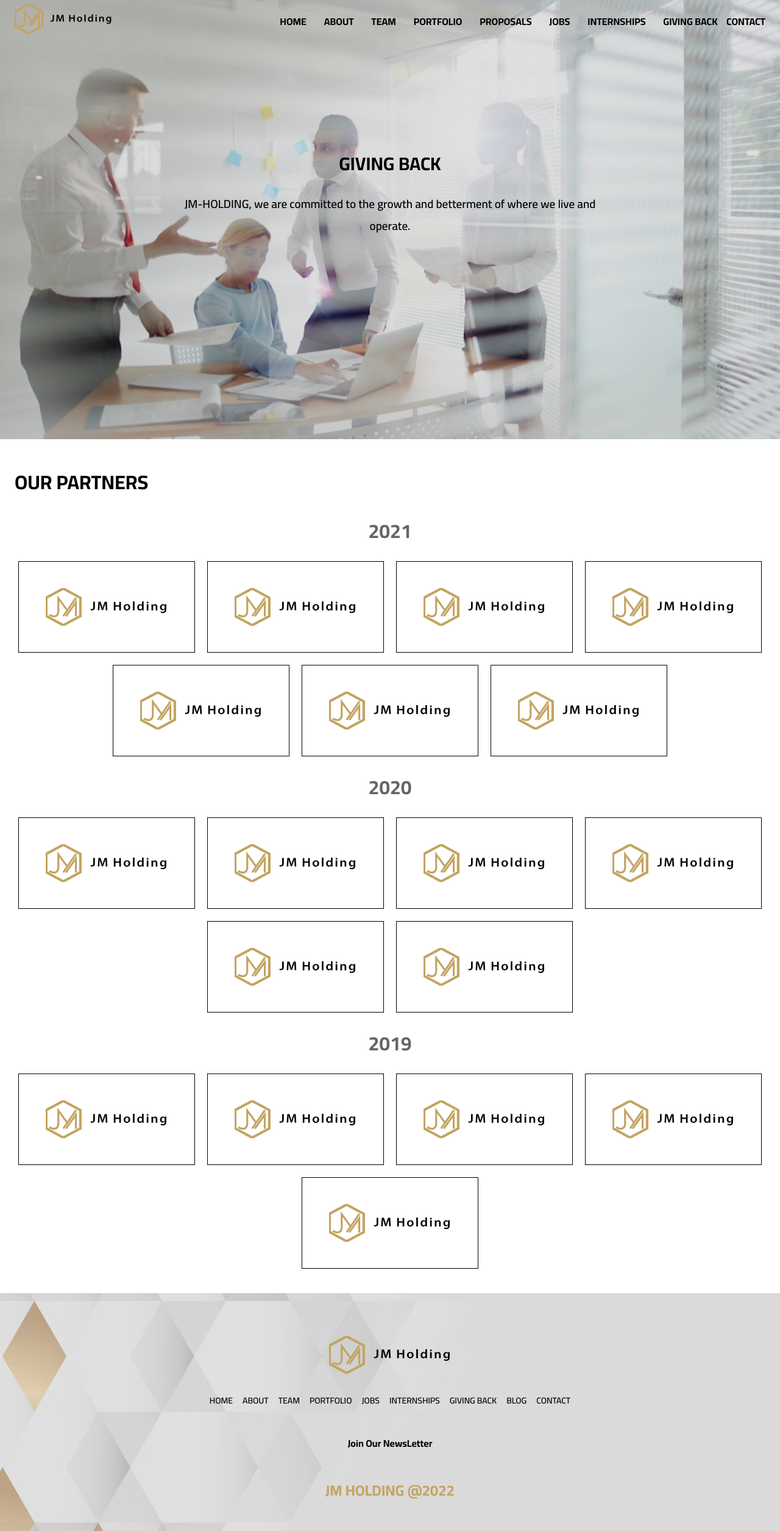
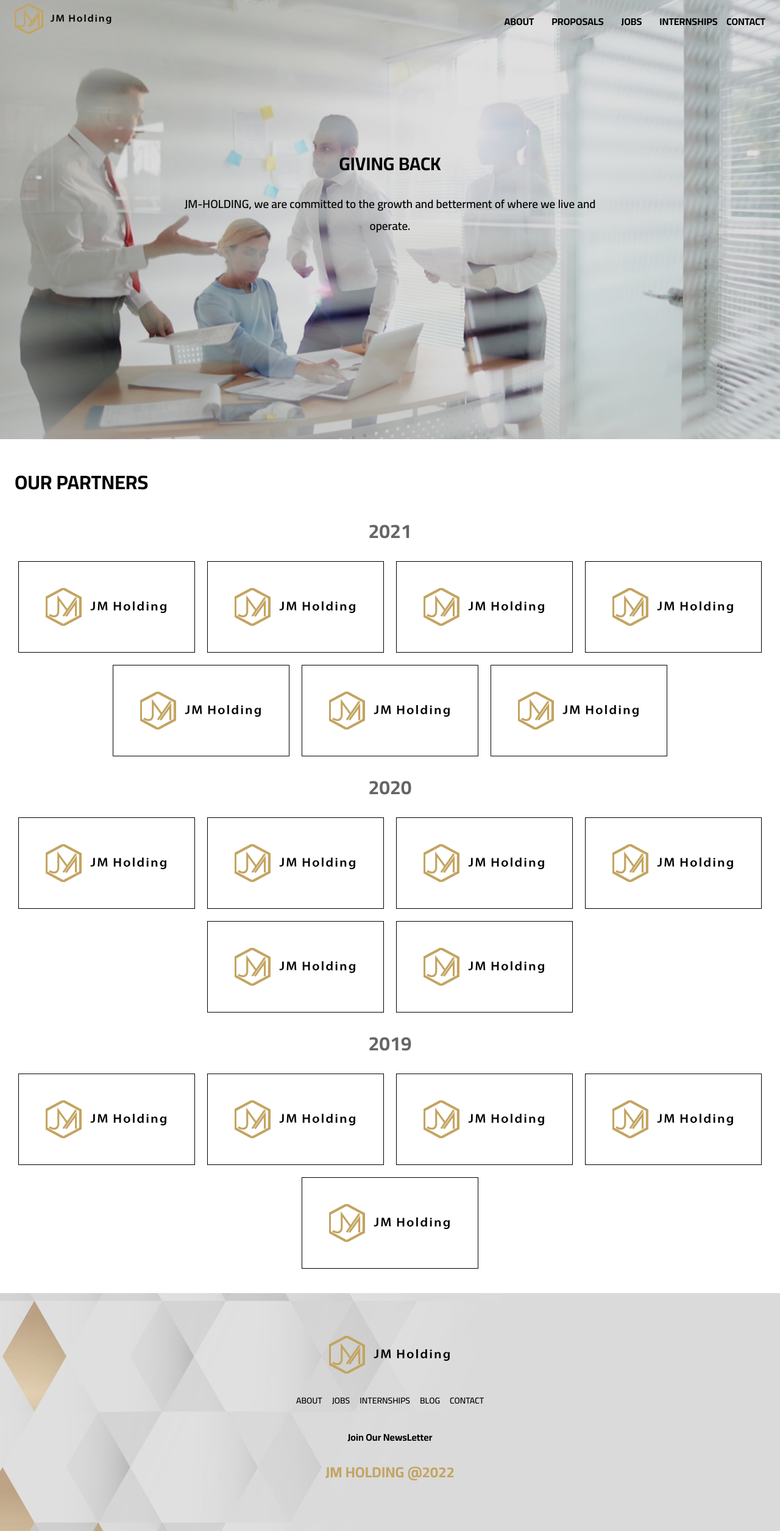
Before and after one commit to Mohamed22221/JM-HOLDER, a React (Create React App) app: page /givingback in a window 1280 px wide. Shown: the whole page at 61% size. Built offline with nearby package versions, Linux system fonts and the light colour scheme; what react-google-maps would draw is missing.

Commit message:
submission

```diff
--- a/src/Components/glopal/Fotter.js
+++ b/src/Components/glopal/Fotter.js
@@ -1,31 +1,54 @@
-import React from 'react'
+import React, { useState } from 'react'
 import backsection2 from "../../assets/backsection2.jpeg"
 import styled from 'styled-components'
 import Logo from '../../assets/logo.svg'
 import { Container } from '@mui/material'
 import { Link } from "react-router-dom";
 const Fotter = () => {
+  const [join , setJoin] = useState(false)
+  const [Successfully , setSuccessfully] = useState(false)
+
+  const ClickJoinNewsLetter = () =>{
+    setJoin(true)
+  }
+  const SubscribeSuccessfully = () =>{
+    setSuccessfully(true)
+    setJoin(false)
+  }
   return (
     <StyleFotter>
       <Container maxWidth="xl">
-        <MainFotter>
+        <MainFotter join={join}>
           <ImgLogo>
             <img src={Logo} />
           </ImgLogo>
           <NavFotter>
 
-            <Link to="/JM-HOLDER" > HOME</Link>
+
             <Link to="/About" >  ABOUT</Link>
-            <Link to="/Team"  >TEAM </Link>
-            <Link to='/Portfolio' >PORTFOLIO</Link>
+           {/* <Link to="/Team"  >TEAM </Link> */}
+          {/*<Link to='/Portfolio' >PORTFOLIO</Link> */}
             <Link to='/proposal' >JOBS</Link>
             <Link to='/Jops' >INTERNSHIPS</Link>
-            <Link to='/internships' >GIVING BACK</Link>
+           {/* <Link to='/internships' >GIVING BACK</Link> */}
             <Link to='/givingback' >BLOG</Link>
             <Link to='/Contact' >CONTACT</Link>
 
           </NavFotter>
-          <h4>Join Our NewsLetter</h4>
+
+          { Successfully ==false ?
+          <div className='center'>
+          <h4 onClick={ClickJoinNewsLetter}>Join Our NewsLetter</h4>
+          <div className='join'>
+            <input type="email" placeholder='Enter your email here' required  />
+            <button onClick={SubscribeSuccessfully}>Subscribe</button>
+            </div>
+          </div> :
+          <div className='Successfully'>
+            <p>Successfully saved the request.</p>
+          </div>
+
+          }
           <h2>JM HOLDING @2022</h2>
         </MainFotter>
       </Container>
@@ -69,16 +92,62 @@ flex-direction: column;
 align-items: center;
 justify-content: center;
 h4{
+  cursor: pointer;
+  padding: 10px 0;
     @media (max-width:550px) {
         margin-top: 60px;
     }
 
-    padding: 20px 0;
+
 }
 h2{
 
-    padding: 20px 0;
+    padding: 10px 0;
     color: var(--primary-color);
+
+}
+.center{
+  text-align: center;
+}
+@media (max-width:750px ) {
+  .Successfully p{
+  padding-top: 30px;
+}
+}
+
+.join{
+display:  ${props => props.join ? "block" : "none "};
+
+input,button{
+  padding: 5px 14px;
+  background-color: transparent;
+  font-weight: bold;
+  font-size: 17px;
+  color: var(--font);
+}
+input{
+  width: 450px;
+  border: 2px solid rgba(255, 255, 255, 1);
+  border-right:none ;
+
+  ::placeholder{
+    color: var(--font);
+  }
+  @media (max-width:750px) {
+    width: 200px;
+  }
+}
+button{
+  cursor: pointer;
+  border: 2px solid rgba(255, 255, 255, 0.9);
+  transition: 0.4s;
+  background-color: var(--primary-color);
+
+  &:hover{
+    opacity: 0.8;
+
+  }
+}
 }
 `
 
--- a/src/Components/navbar/Navbar.js
+++ b/src/Components/navbar/Navbar.js
@@ -35,14 +35,14 @@ const Navbar = () => {
         </div>
         <ul ref={linksContainer} className={toggle ? "active" : ""}>
 
-          <li><Link onClick={boxHandler} to="/JM-HOLDER" > HOME</Link></li>
+
           <li> <Link onClick={boxHandler} to="/About" >  ABOUT</Link></li>
-          <li><Link onClick={boxHandler} to="/Team"  >TEAM </Link></li>
-          <li><Link onClick={boxHandler} to='/Portfolio' >PORTFOLIO</Link></li>
+         {/* <li><Link onClick={boxHandler} to="/Team"  >TEAM </Link></li> */}
+         {/* <li><Link onClick={boxHandler} to='/Portfolio' >PORTFOLIO</Link></li>*/}
           <li><Link onClick={boxHandler} to='/proposal' >PROPOSALS</Link></li>
           <li><Link onClick={boxHandler} to='/Jops' >JOBS</Link></li>
           <li><Link onClick={boxHandler} to='/internships' >INTERNSHIPS</Link></li>
-          <li><Link onClick={boxHandler} to='/givingback' >GIVING BACK</Link></li>
+          {/*<li><Link onClick={boxHandler} to='/givingback' >GIVING BACK</Link></li> */}
           <li><Link onClick={boxHandler}  to="/Contact">CONTACT</Link></li>
 
         </ul>
--- a/src/bages/Home.js
+++ b/src/bages/Home.js
@@ -14,7 +14,7 @@ return (
     <StyleHome>
 
         <MainHeaderHome/>
-        <TeamHome/>
+        {/*<TeamHome/>*/}
         <Section3 />
         <Section4/>
         <Section5 />
```
